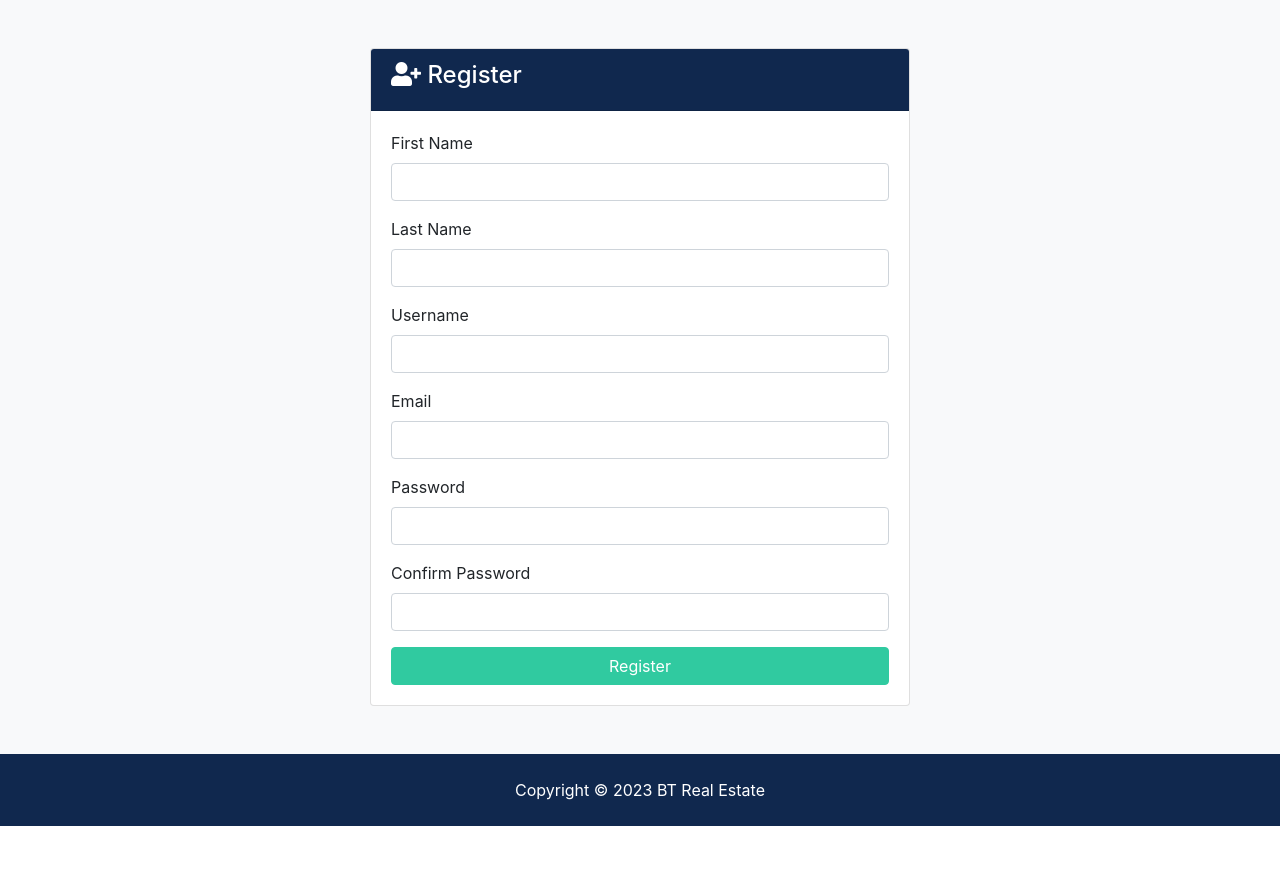
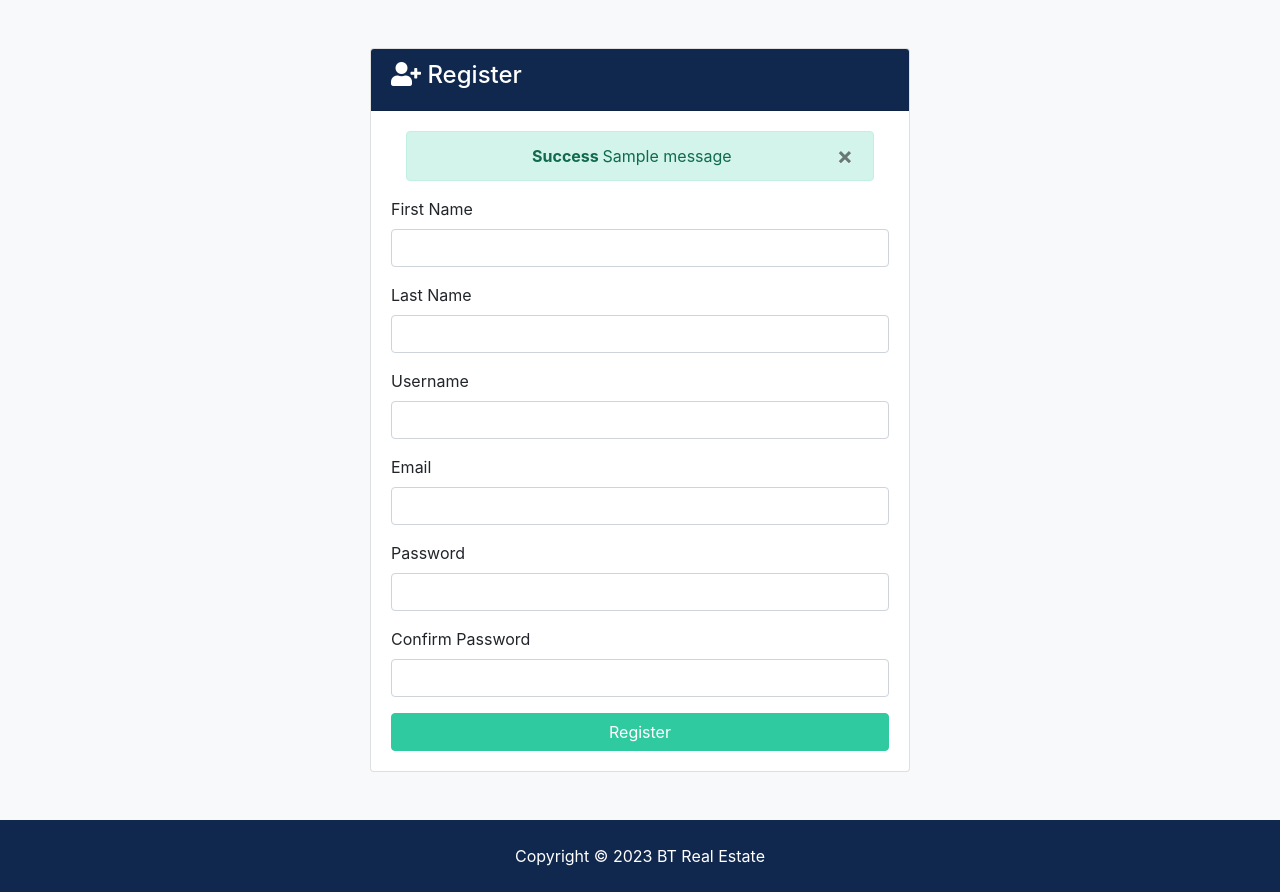
Before and after one commit to stephenth23/django_learning_project, a Django app: page /accounts/register in a window 1280 px wide. Shown: the part 128-1020 px from the top of the page. Before the commit the page ends 954 px from the top, so only its background shows below. Run offline with Django 4.2, Linux system fonts and the light colour scheme; tables that the repository leaves empty hold one stand-in row (values such as "Sample post"); one stand-in notice (Sample message) is shown; some libraries are stand-ins or nearby versions.

Commit message:
Section 8: Message Alerts

```diff
--- a/accounts/views.py
+++ b/accounts/views.py
@@ -1,10 +1,11 @@
 from django.shortcuts import render, redirect
+from django.contrib import messages
 
 
 def register(request):
     if request.method == 'POST':
-        # Register User
-        return
+        messages.error(request, 'Testing error')
+        return redirect('register')
     else:
         return render(request, 'accounts/register.html')
 
--- a/templates/accounts/login.html
+++ b/templates/accounts/login.html
@@ -12,6 +12,7 @@
                 <i class="fas fa-sign-in-alt"></i> Login</h4>
             </div>
             <div class="card-body">
+              {% include 'partials/_alerts.html' %}
               <form action="{% url 'login' %}" method="POST">
                 {% csrf_token %}
                 <div class="form-group">
--- a/templates/accounts/register.html
+++ b/templates/accounts/register.html
@@ -12,6 +12,8 @@
                 <i class="fas fa-user-plus"></i> Register</h4>
             </div>
             <div class="card-body">
+              <!-- Alerts -->
+              {% include 'partials/_alerts.html' %}
                 <form action="{% url 'register' %}" method="POST">
                     {% csrf_token %}
                 <div class="form-group">
--- /dev/null
+++ b/templates/partials/_alerts.html
@@ -0,0 +1,17 @@
+{% if messages %}
+    {% for message in messages %}
+        <div id="message" class="container">
+            <div class="alert alert-{{ message.tags }} alert-dismisible text-center" role="alert">
+                <button class="close" type="close" data-dismiss="alert"><span aria-hidden="true">&times;</span></button>
+                <strong>
+                    {% if message.level == DEFAULT_MESSAGE_LEVELS.ERROR %}
+                        Error:
+                    {% else %}
+                        {{ message.tags|title }}
+                    {% endif %}
+                </strong>
+                {{ message }}
+            </div>
+        </div>
+    {% endfor %}
+{% endif %}
```
Also changed, not shown: btre/settings.py (+7 -0 lines).
